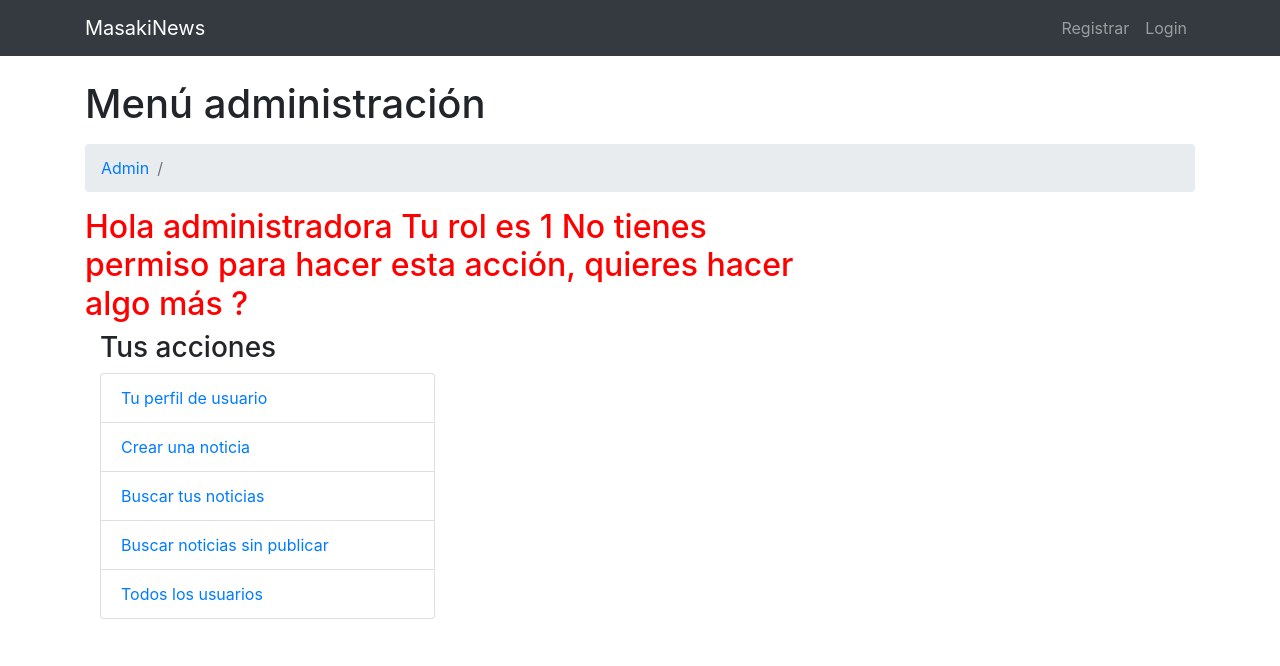
After one commit to oxiEva/masakiNews, a PHP site: page /noPermisoAcciones.php in a window 1280 px wide. The commit adds this page. Shown: the top 666 px of the page. Run offline with PHP 8.4, Linux system fonts and the light colour scheme; a user stored in the database is signed in.

Commit message:
Restringir acces segons rol

```diff
--- a/View/buscarNoticiaSinPublicar.php
+++ b/View/buscarNoticiaSinPublicar.php
@@ -48,11 +48,13 @@ if(!isset($_SESSION['username'])){
             </form>
 
             <?php
-            if(isset($_SESSION['username']) && $_POST['buscar'] == 'buscar'){
+            if(isset($_SESSION['username']) && $_POST['buscar'] == 'buscar' && $_SESSION['rol'] == 2){
 
                 $buscador = new BuscadorNoticias();
                 $noticiasArr = $buscador->searchNewByAutor($_POST['autor']);
 
+            } else{
+                header("location: noPermisoAcciones.php");
             }
 
             ?>
--- /dev/null
+++ b/View/noPermisoAcciones.php
@@ -0,0 +1,71 @@
+<?php
+/*Establir la connexio*/
+require_once "../Classes/Conexion.php";
+
+/*Carregar les classes q necessitem*/
+require_once "../Model/Usuario.php";
+require_once "../Model/TipoUsuario.php";
+
+/*Reanudem la sessió*/
+session_start();
+?>
+<!DOCTYPE html>
+<html>
+<head>
+    <title>Entrada en el administrador</title>
+    <?php include '../View/Includes/header.html';
+    ?>
+
+</head>
+
+<body>
+
+<div class="container">
+    <!-- Page Heading/Breadcrumbs -->
+    <?php include '../View/Includes/adminNav.html'; ?>
+    <?php
+
+    if(!isset($_SESSION['username'])){
+
+        $username = $_SESSION['username'];
+
+
+        header("location: login.php");
+    }
+
+    ?>
+    <div class="row">
+        <div class="col-lg-8 mb-4">
+            <?php
+            echo "<h2 style='color: red'>Hola " . $_SESSION['username'] . " Tu rol es " .  $_SESSION['rol'] .
+                " No tienes permiso para hacer esta acción, quieres hacer algo más ?</h2>" ;
+
+            ?>
+
+            <!-- Sidebar Column -->
+            <div class="col-lg-6 mb-4">
+                <h3>Tus acciones</h3>
+
+                <div class="list-group">
+                    <a href="tuperfil.php" class="list-group-item">Tu perfil de usuario</a>
+                    <!--Restringir Periodista i admin-->
+                    <a href="crearNoticia.php" class="list-group-item">Crear una noticia</a>
+                    <!--Registringir periodista i admin-->
+                    <a href="buscarTusNoticias.php" class="list-group-item">Buscar tus noticias</a>
+                    <!--Restringir editor-->
+                    <a href="buscarNoticiaSinPublicar.php" class="list-group-item">Buscar noticias sin publicar</a>
+                    <!--<a href="modificarNoticia.php" class="list-group-item">Modificar</a>
+                    <a href="editarNoticia.php" class="list-group-item">Editar</a>
+                    <a href="publicarNoticia.php" class="list-group-item">Publicar</a>-->
+                    <!--Restringir admin-->
+                    <a href="allUsuarios.php" class="list-group-item">Todos los usuarios</a>
+
+                </div>
+            </div>
+        </div>
+    </div>
+
+
+
+
+</html>
```
Also changed, not shown: Model/Noticias.php (+4 -3 lines), View/buscarTusNoticias.php (+3 -8 lines), View/crearNoticia.php (+5 -9 lines), View/modificarNoticia.php (+3 -8 lines).
